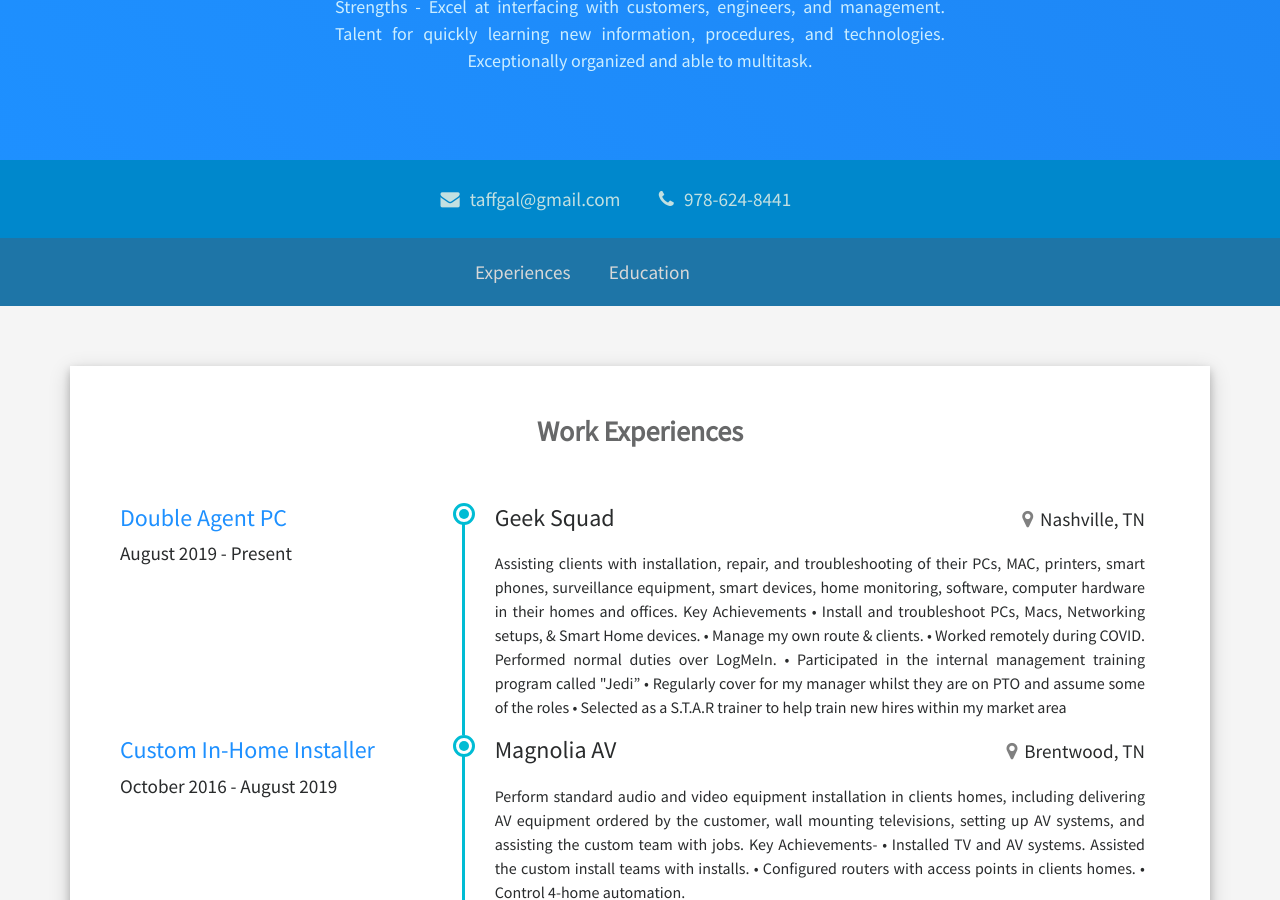
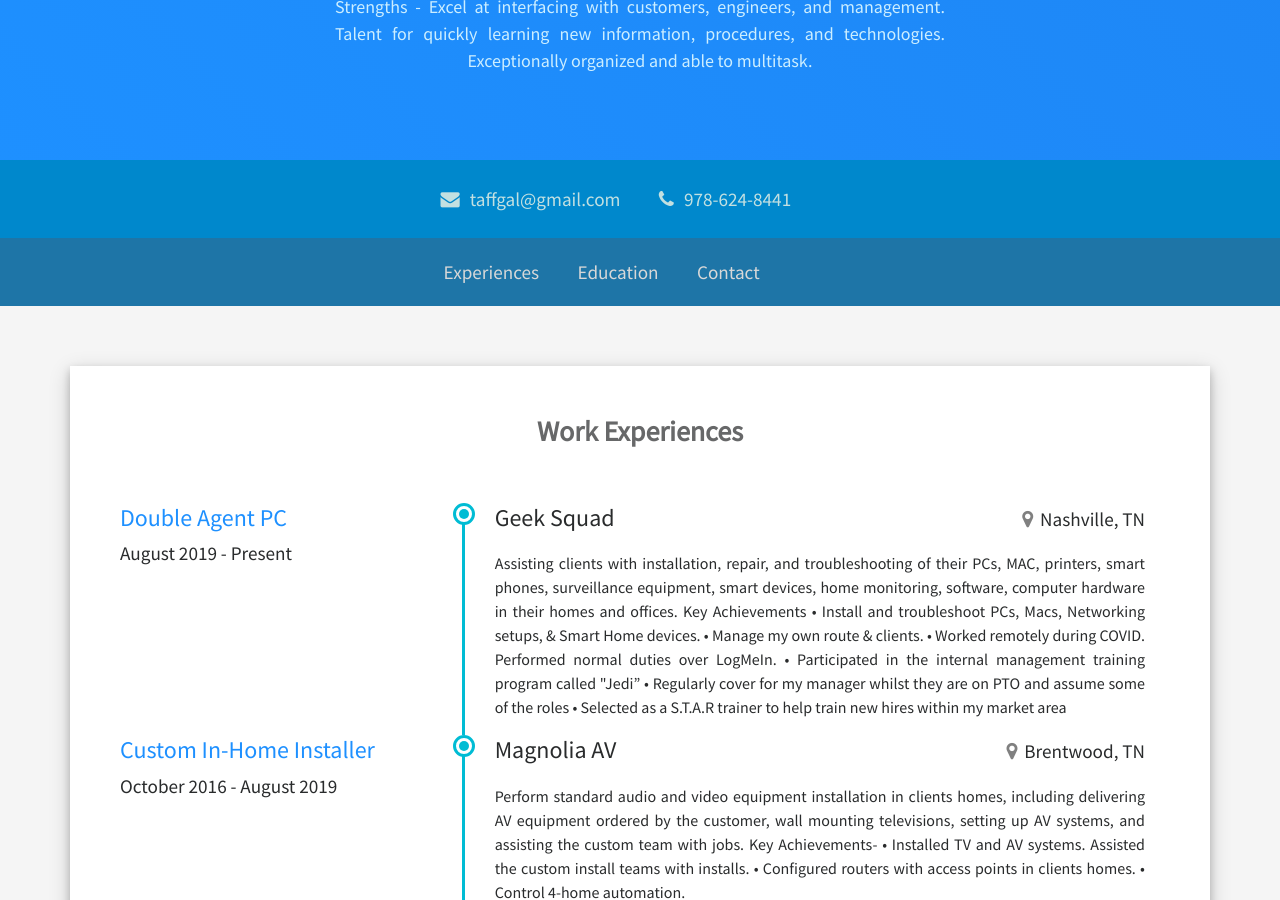
Before and after one commit to taffo73/Resume, a Jekyll site: the page built from index.html, in a window 1280 px wide and 900 px high, scrolled down 735 px. Built offline with Jekyll 4.4.1, drawn with Linux system fonts in a browser that asks for light colours; a script that is not in the unit is left out.

Commit message:
Add files via upload

```diff
--- a/_data/links.yaml
+++ b/_data/links.yaml
@@ -4,8 +4,8 @@
 - title: Education
   link: '#education'
 
-- title:
-  link:
+- title: Contact
+  link: '#contact'
 
 - title:
   link:
```
